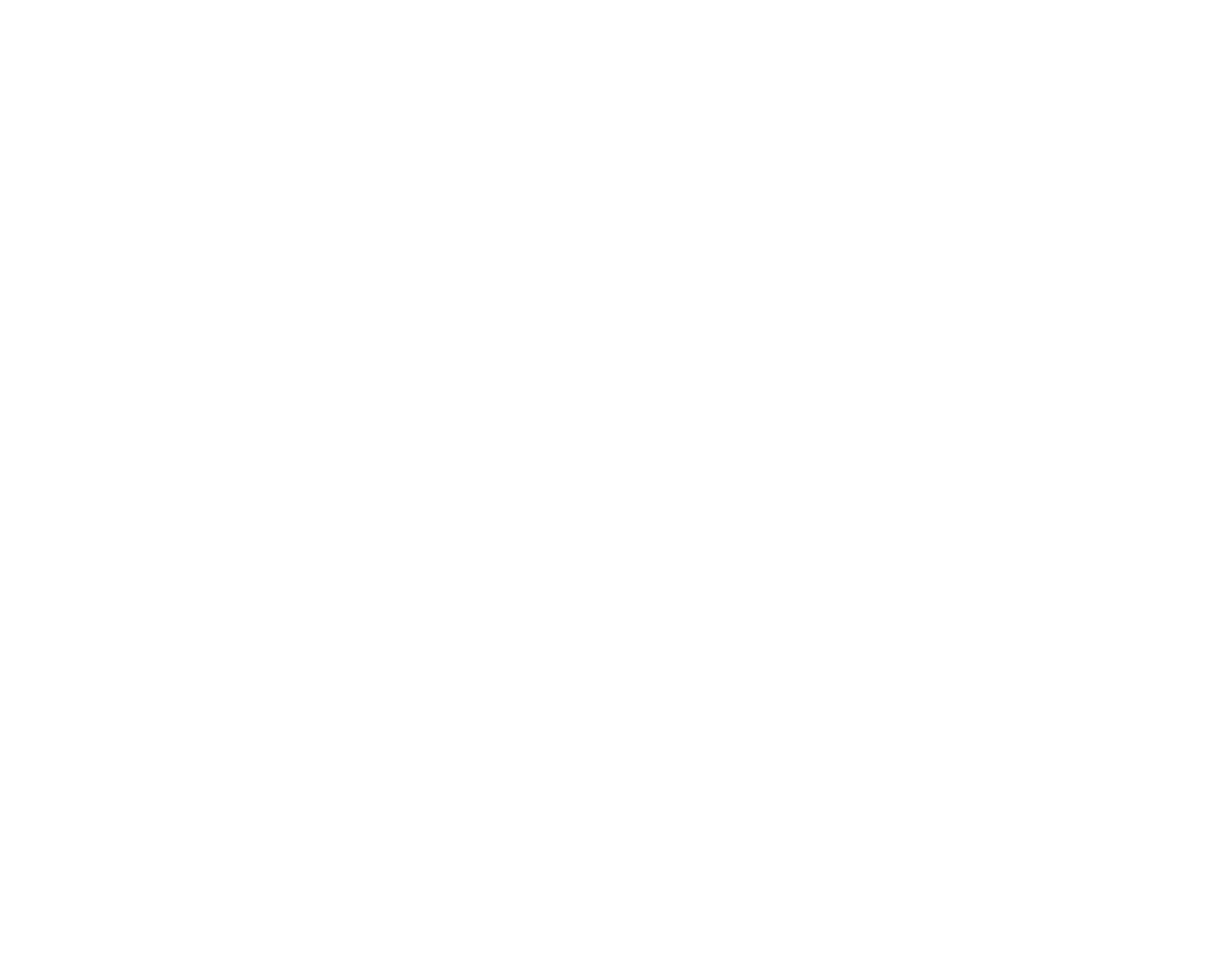
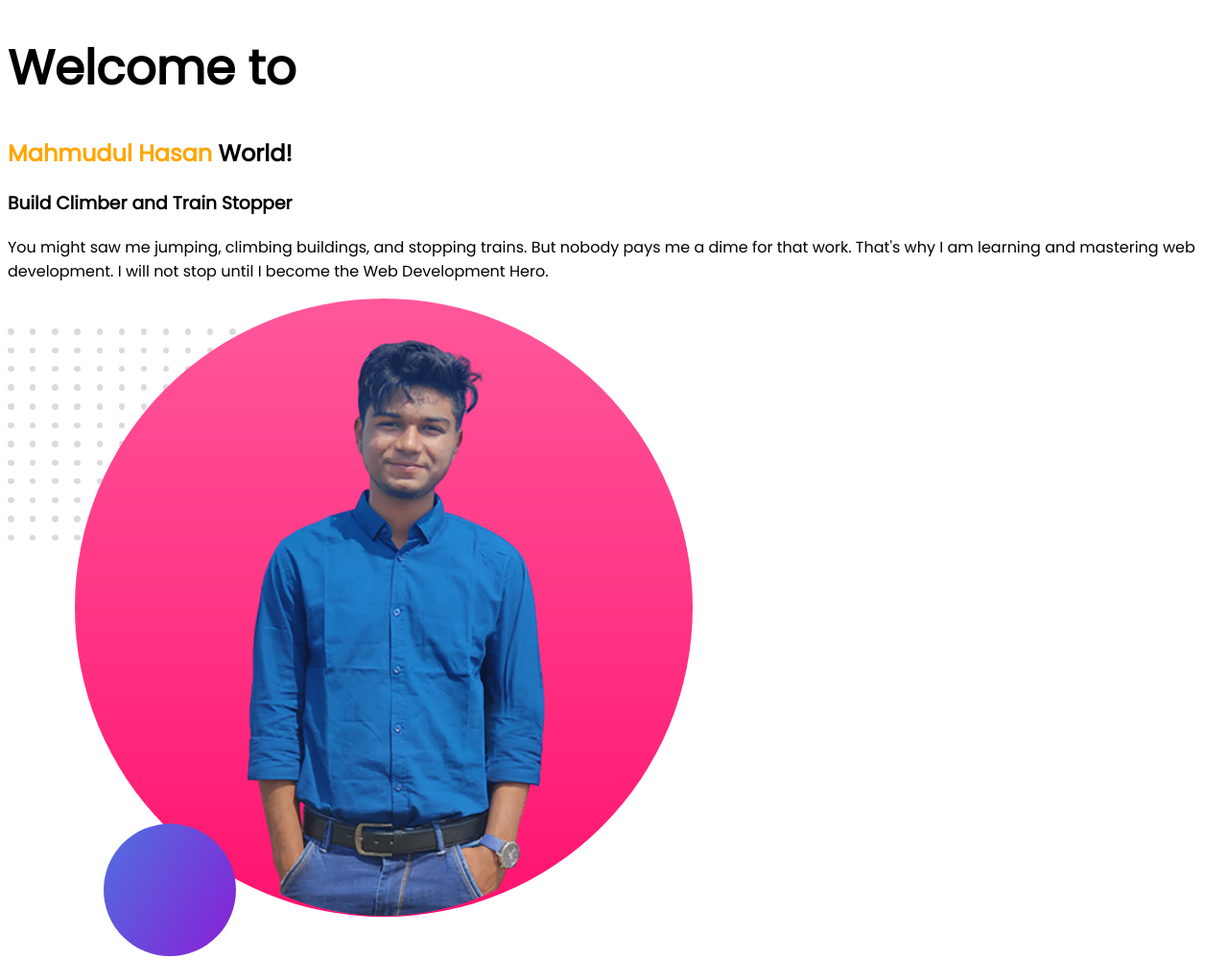
Before and after one commit to mhsumon38/developer-portfolio, a plain HTML site: page index.html in a window 1280 px wide. Shown: the whole page at 96% size. Before the commit the page ends 800 px from the top, so only its background shows below. Drawn offline with Linux system fonts and the light colour scheme.

Commit message:
today work

```diff
--- a/index.html
+++ b/index.html
@@ -6,11 +6,18 @@
     <meta http-equiv="X-UA-Compatible" content="IE=edge">
     <meta name="viewport" content="width=device-width, initial-scale=1.0">
     <title>Mh Sumon Portfolio</title>
+    <link rel="preconnect" href="https://fonts.googleapis.com">
+    <link rel="preconnect" href="https://fonts.gstatic.com" crossorigin>
+    <link href="https://fonts.googleapis.com/css2?family=Poppins&display=swap" rel="stylesheet">
     <link rel="stylesheet" href="style.css">
 </head>
 
 <body>
-
+    <h1>Welcome to</h1>
+    <h2><span class="orange-color">Mahmudul Hasan</span> World!</h2>
+    <h3>Build Climber and Train Stopper</h3>
+    <p>You might saw me jumping, climbing buildings, and stopping trains. But nobody pays me a dime for that work. That's why I am learning and mastering web development. I will not stop until I become the Web Development Hero.</p>
+    <img src="images/my-first-bg.png" alt="">
 </body>
 
 </html>
--- a/style.css
+++ b/style.css
@@ -0,0 +1,11 @@
+body {
+    font-family: 'Poppins', sans-serif;
+}
+
+h1 {
+    font-size: 50px;
+}
+
+.orange-color {
+    color: orange;
+}
```
Also changed, not shown: images/dream-bg.png (added), images/exp-bg.png (added), images/jhankar.png (added), images/jhankar2.png (added), images/my-bg.png (added), images/my-bg2.png (added), images/my-clg-bg.png (added), images/my-first-bg.png (added), images/top-banner.png (added).
